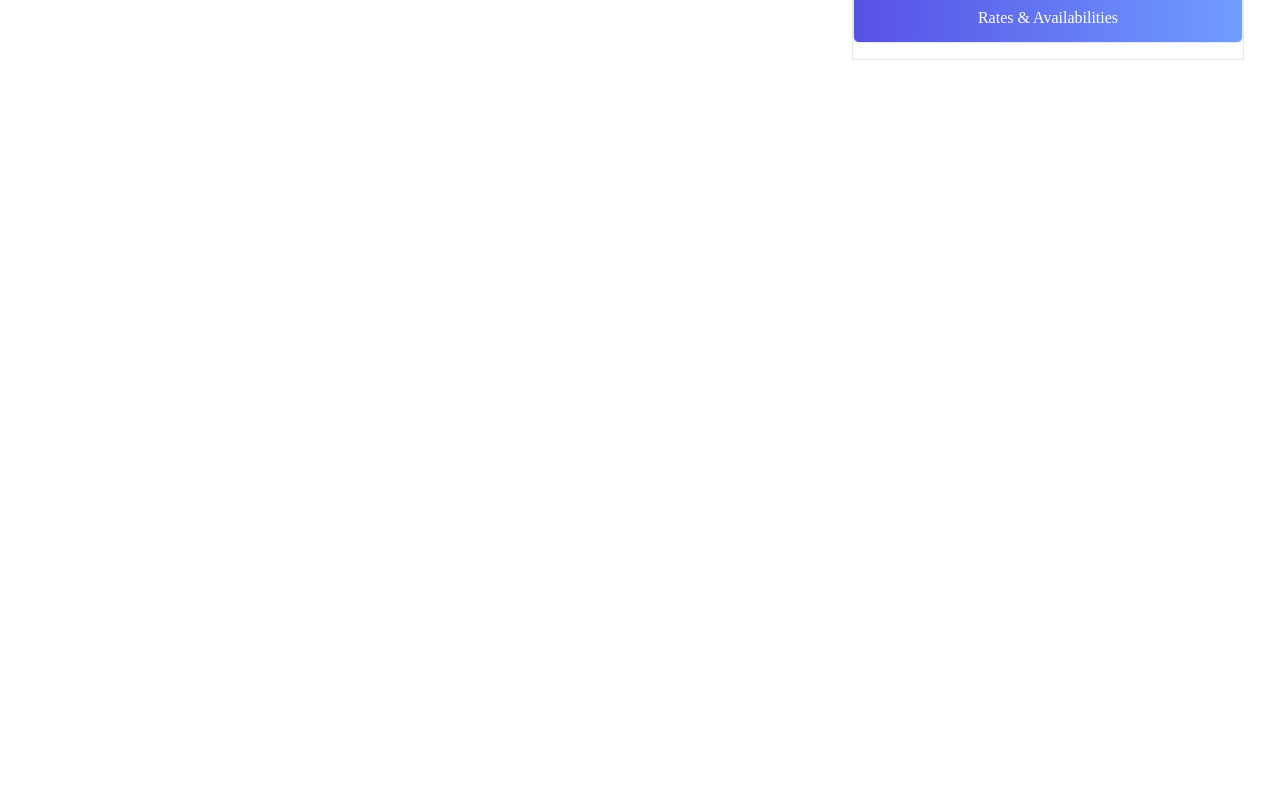
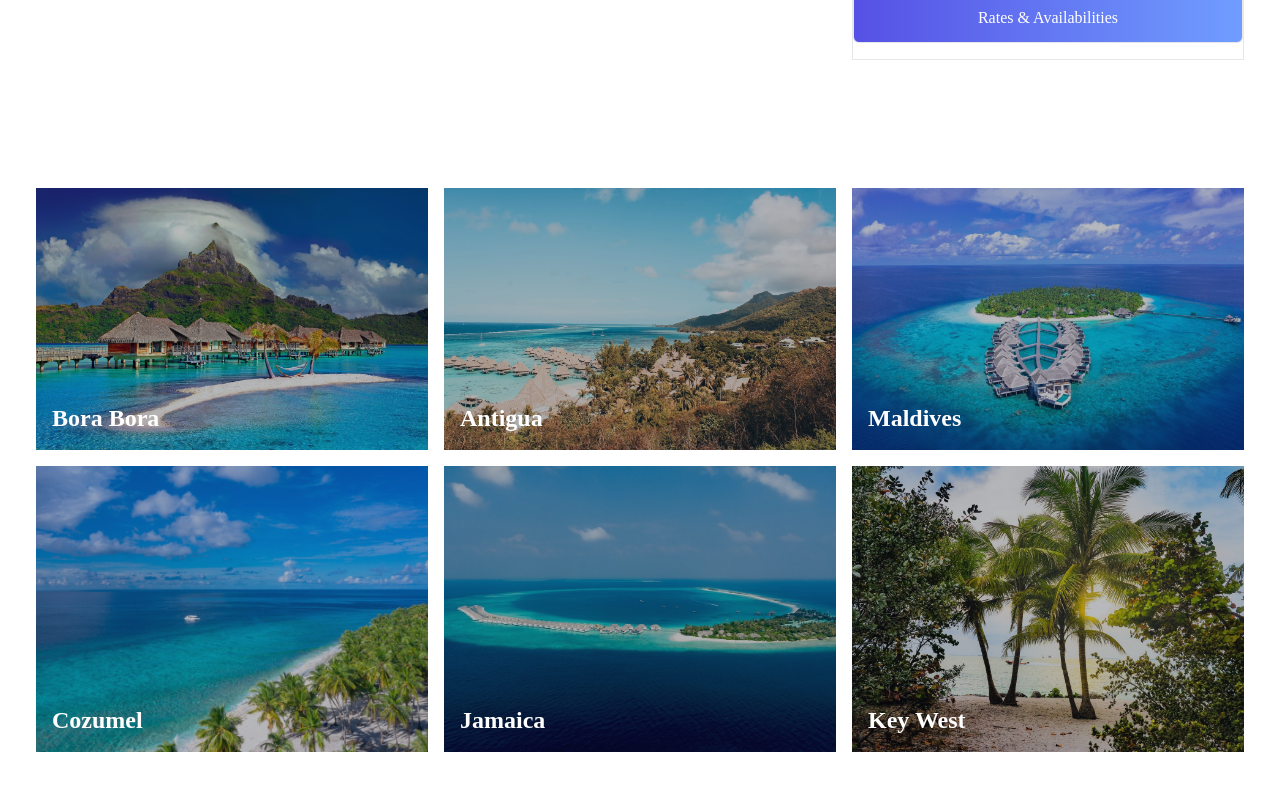
Before and after one commit to ankitdeb11/Wanderventure, a React (Create React App) app in the folder wanderventure/: page / in a window 1280 px wide. Shown: the part 1996-2786 px from the top of the page. Before the commit the page ends 2120 px from the top, so only its background shows below. Built offline with nearby package versions, Linux system fonts and the light colour scheme; the HTML template or start-up script is replaced by a standard one.

Commit message:
selectscard and selects styling added

```diff
--- a/wanderventure/src/App.js
+++ b/wanderventure/src/App.js
@@ -3,6 +3,7 @@
 import Hero from "./components/Hero";
 import Destinations from "./components/Destinations";
 import Search from "./components/Search";
+import Selects from "./components/Selects";
 
 
 function App() {
@@ -14,6 +15,7 @@
     <Hero />
     <Destinations />
     <Search />
+    <Selects />
 
     </div>
   );
--- /dev/null
+++ b/wanderventure/src/components/Selects.jsx
@@ -0,0 +1,26 @@
+import React from 'react';
+import BoraBora from '../assets/borabora.jpg';
+import BoraBora2 from '../assets/borabora2.jpg';
+import Maldives from '../assets/maldives.jpg';
+import Maldives2 from '../assets/maldives2.jpg';
+import Maldives3 from '../assets/maldives3.jpg';
+import KeyWest from '../assets/keywest.jpg';
+import SelectsCard from './SelectsCard';
+
+
+const Selects = () => {
+  return (
+    <div className='max-w-[1240px] mx-auto px-4 py-16 grid sm:grid-cols-2 lg:grid-cols-3 gap-4'>
+
+        <SelectsCard  bg={BoraBora} text='Bora Bora' />
+        <SelectsCard  bg={BoraBora2} text='Antigua' />
+        <SelectsCard  bg={Maldives} text='Maldives' />
+        <SelectsCard  bg={Maldives2} text='Cozumel' />
+        <SelectsCard  bg={Maldives3} text='Jamaica' />
+        <SelectsCard  bg={KeyWest} text='Key West' />
+
+    </div>
+  )
+}
+
+export default Selects
--- /dev/null
+++ b/wanderventure/src/components/SelectsCard.jsx
@@ -0,0 +1,16 @@
+import React from 'react';
+
+const SelectsCard = (props) => {
+    return (
+        <div className='relative'>
+            <img className='w-full h-full object-cover' src={props.bg} alt='/' />
+            <div className='bg-gray-900/30 absolute top-0 left-0 w-full h-full'>
+                <p className='left-4 bottom-4 text-2xl font-bold text-white absolute'>
+                    {props.text}
+                </p>
+            </div>
+        </div>
+    );
+};
+
+export default SelectsCard;
```
